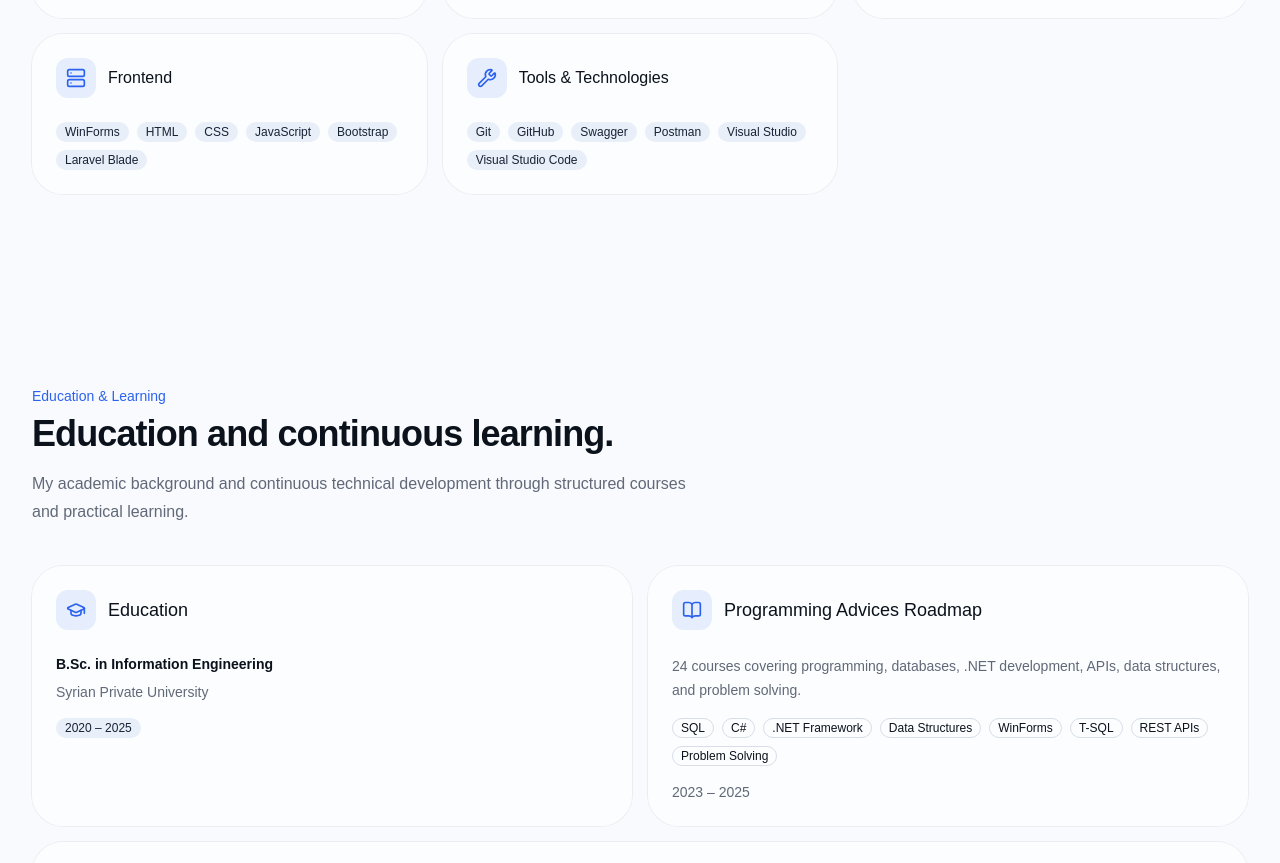
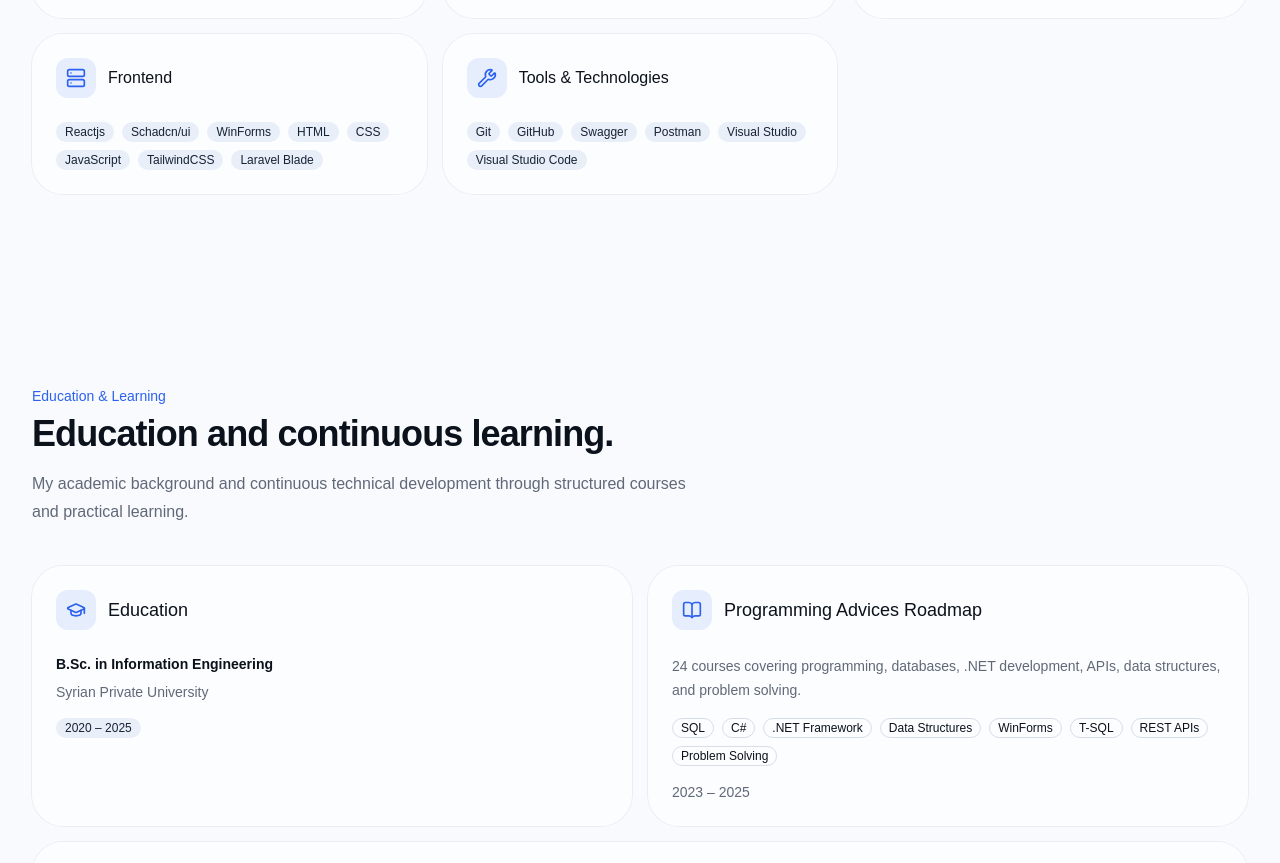
Before and after one commit to ENGDILAR/ReactPortofolio, a React (Vite) app: page / in a window 1280 px wide. Shown: the part 1903-2766 px from the top of the page. Built offline with nearby package versions, Linux system fonts and the light colour scheme.

Commit message:
Modify Frontend skills in skills.jsx
Updated skills list for Frontend section to include Reactjs, Schadcn/ui, and TailwindCSS.

```diff
--- a/src/sections/skills.jsx
+++ b/src/sections/skills.jsx
@@ -53,7 +53,7 @@ const skillGroups = [
   {
     icon: Server,
     title: "Frontend",
-    skills: ["WinForms","HTML", "CSS", "JavaScript", "Bootstrap", "Laravel Blade"],
+    skills: ["Reactjs","Schadcn/ui","WinForms","HTML", "CSS", "JavaScript", "TailwindCSS", "Laravel Blade"],
   },
   {
     icon: Wrench,
```
